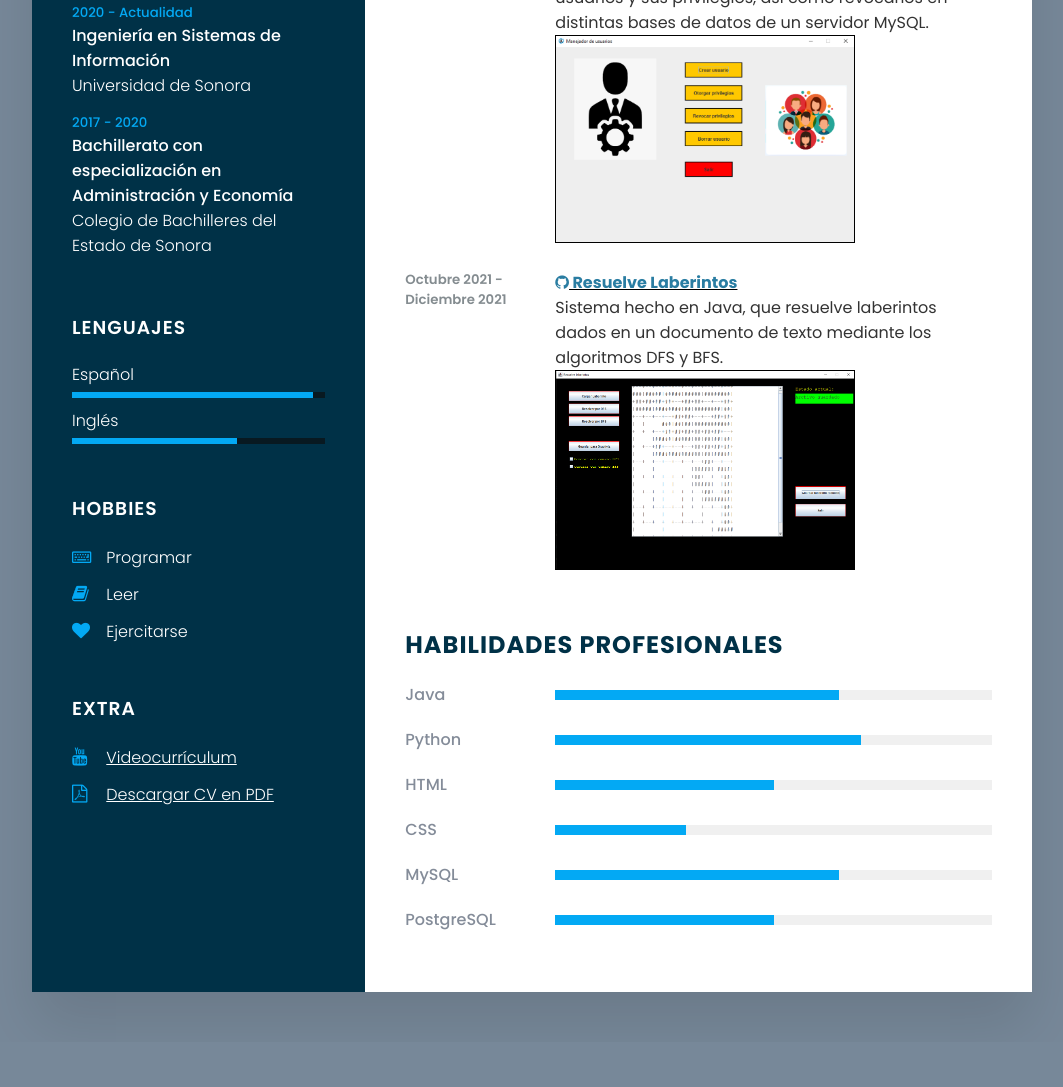
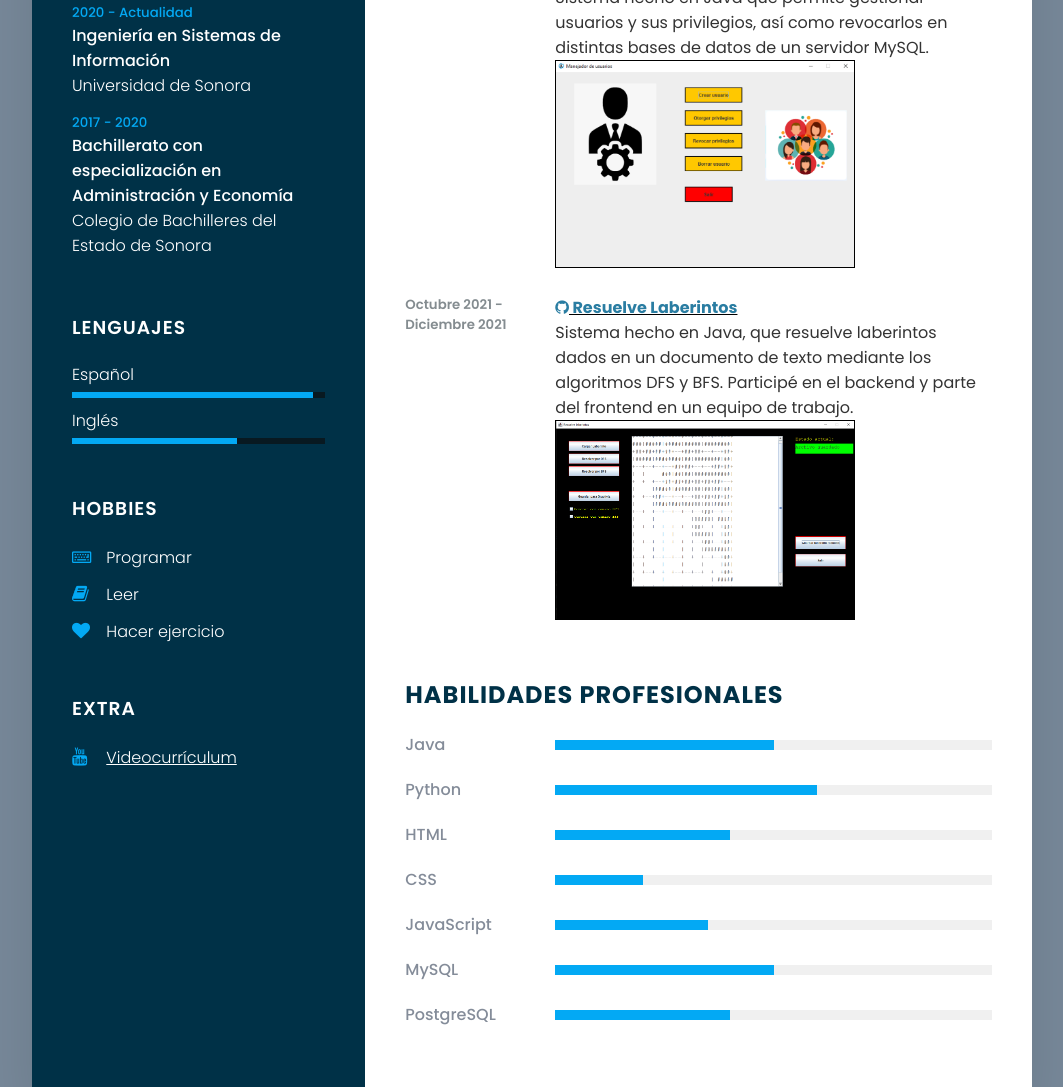
Before and after one commit to Quirozdev/CVLuisQuiroz, a plain HTML site: page index.html in a window 1280 px wide. Shown: the part 865-1952 px from the top of the page, without its empty margins (108-1171 px from the left). Before the commit the page ends 1907 px from the top, so only its background shows below. Drawn offline with Linux system fonts and the light colour scheme.

Commit message:
modificación texto

```diff
--- a/index.html
+++ b/index.html
@@ -34,7 +34,7 @@
                     </li>
                     <li>
                         <span class="icono"><i class="fa fa-linkedin" aria-hidden="true"></i></span>
-                        <span class="texto"><a href="https://www.linkedin.com/in/luis-daniel-quiroz-osuna-949926253" target="_blank">Luis Quiroz</a></span>
+                        <span class="texto"><a href="https://www.linkedin.com/in/luis-daniel-quiroz-osuna/" target="_blank">Luis Quiroz</a></span>
                     </li>
                     <li>
                         <span class="icono"><i class="fa fa-map-marker" aria-hidden="true"></i></span>
@@ -87,7 +87,7 @@
                     </li>
                     <li>
                         <span class="icono"><i class="fa fa-heart" aria-hidden="true"></i></span>
-                        <span class="texto">Ejercitarse</span>
+                        <span class="texto">Hacer ejercicio</span>
                     </li>
                 </ul>
             </div>
@@ -97,10 +97,6 @@
                     <li>
                         <span class="icono"><i class="fa fa-youtube" aria-hidden="true"></i></span>
                         <span class="texto"><a href="https://youtu.be/Pvexw-tIUqI" target="_blank">Videocurrículum</a></span>
-                    </li>
-                    <li>
-                        <span class="icono"><i class="fa fa-file-pdf-o" aria-hidden="true"></i></span>
-                        <span class="texto"><a href="CVLuisQuiroz.pdf" download>Descargar CV en PDF</a></span>
                     </li>
                 </ul>
             </div>
@@ -121,7 +117,7 @@
                     </div>
                     <div class="texto">
                         <h4>AsistenciasQR</h4>
-                        <p>Sistema que se encuentra en desarrollo en Python y Flask, con el objetivo de agilizar la toma de asistencias.</p>
+                        <p>Sistema que se encuentra en desarrollo en Python y Flask con un equipo de trabajo, con el objetivo de agilizar la toma de asistencias.</p>
                     </div>
                 </div>
                 <div class="caja">
@@ -130,7 +126,9 @@
                     </div>
                     <div class="texto">
                         <a href="https://github.com/Quirozdev/VetCare" target="_blank"><h4><span class="icono"><i class="fa fa-github" aria-hidden="true"></i></span> VetCare</h4></a>
-                        <p>Sistema hecho en Python con ayuda del framework Flask, que permite gestionar una veterinaria, desde agendar una cita hasta recetar a la mascota de un cliente.</p>
+                        <p>Sistema hecho en Python con ayuda del framework Flask, que permite gestionar una veterinaria, desde agendar una cita hasta recetar a la mascota de un cliente.
+                            Participé en el backend en un equipo de trabajo.
+                        </p>
                         <img src="vetcare.png" alt="VetCare" class="imagen_proyecto">
                     </div>
                 </div>
@@ -150,7 +148,9 @@
                     </div>
                     <div class="texto">
                         <a href="https://github.com/Quirozdev/ResuelveLaberintos" target="_blank"><h4><span class="icono"><i class="fa fa-github" aria-hidden="true"></i></span> Resuelve Laberintos</h4></a>
-                        <p>Sistema hecho en Java, que resuelve laberintos dados en un documento de texto mediante los algoritmos DFS y BFS.</p>
+                        <p>Sistema hecho en Java, que resuelve laberintos dados en un documento de texto mediante los algoritmos DFS y BFS.
+                            Participé en el backend y parte del frontend en un equipo de trabajo.
+                        </p>
                         <img src="resuelvelaberinto.png" alt="ResuelveLaberinto" class="imagen_proyecto">
                     </div>
                 </div>
@@ -160,37 +160,43 @@
                 <div class="caja">
                     <h4>Java</h4>
                     <div class="porcentaje">
-                        <div style="width: 65%;"></div>
+                        <div style="width: 50%;"></div>
                     </div>
                 </div>
                 <div class="caja">
                     <h4>Python</h4>
                     <div class="porcentaje">
-                        <div style="width: 70%;"></div>
+                        <div style="width: 60%;"></div>
                     </div>
                 </div>
                 <div class="caja">
                     <h4>HTML</h4>
                     <div class="porcentaje">
-                        <div style="width: 50%;"></div>
+                        <div style="width: 40%;"></div>
                     </div>
                 </div>
                 <div class="caja">
                     <h4>CSS</h4>
                     <div class="porcentaje">
-                        <div style="width: 30%;"></div>
+                        <div style="width: 20%;"></div>
+                    </div>
+                </div>
+                <div class="caja">
+                    <h4>JavaScript</h4>
+                    <div class="porcentaje">
+                        <div style="width: 35%;"></div>
                     </div>
                 </div>
                 <div class="caja">
                     <h4>MySQL</h4>
                     <div class="porcentaje">
-                        <div style="width: 65%;"></div>
+                        <div style="width: 50%;"></div>
                     </div>
                 </div>
                 <div class="caja">
                     <h4>PostgreSQL</h4>
                     <div class="porcentaje">
-                        <div style="width: 50%;"></div>
+                        <div style="width: 40%;"></div>
                     </div>
                 </div>
             </div>
```
